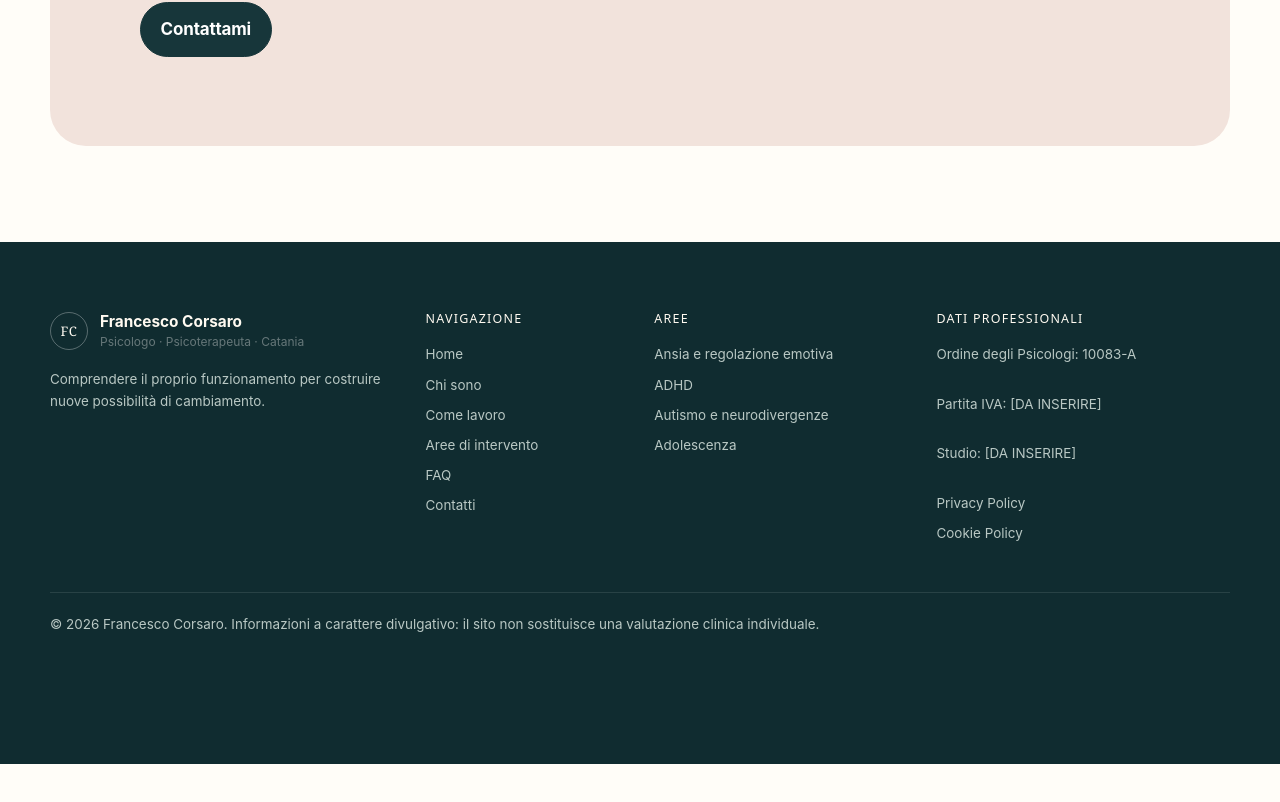
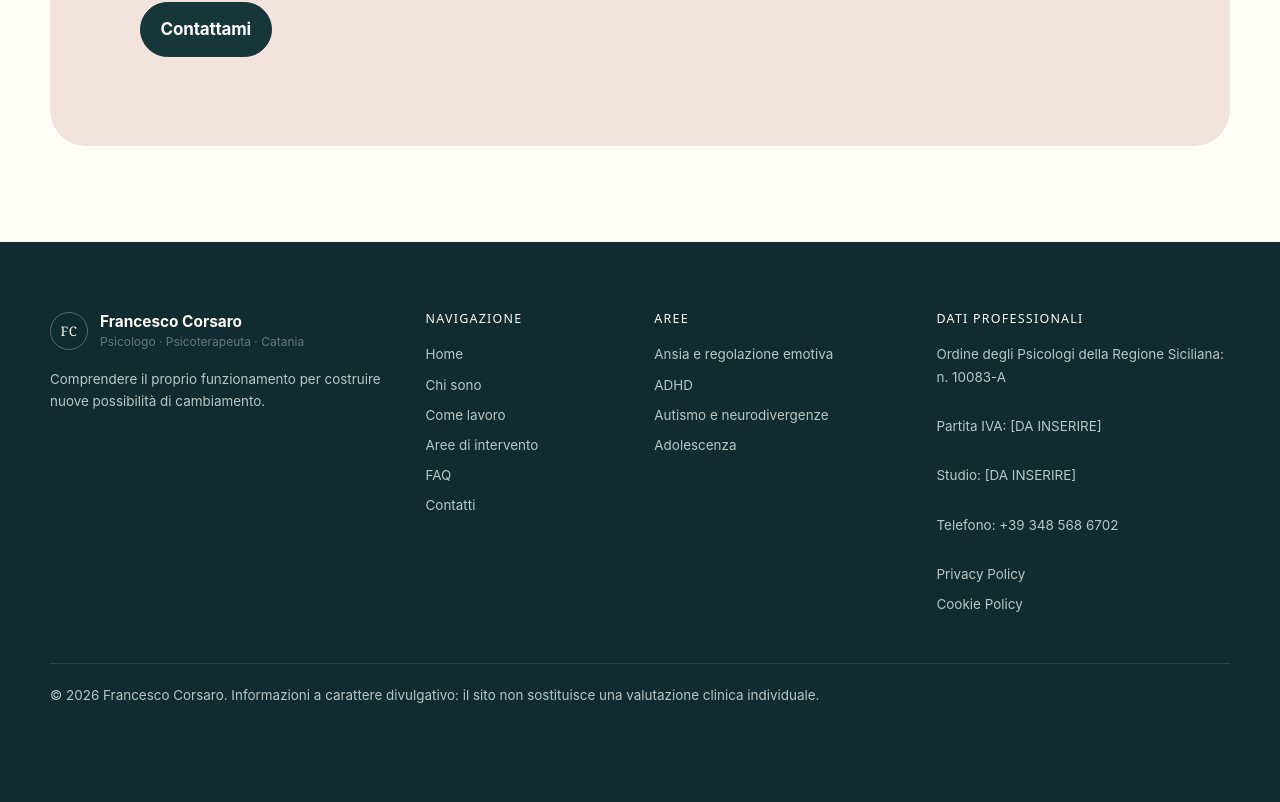
Before and after one commit to francesco-corsaro/francesco-corsaro-site, a Next.js app: page / in a window 1280 px wide. Shown: the part 6672-7474 px from the top of the page. Before the commit the page ends 7436 px from the top, so only its background shows below. Built offline with nearby package versions, Linux system fonts and the light colour scheme; no server answers.

Commit message:
Aggiorna footer con dati professionali reali

```diff
--- a/components/Footer.tsx
+++ b/components/Footer.tsx
@@ -13,9 +13,10 @@ export function Footer() {
         <div><h2 className="footer-heading">Aree</h2>{areas.slice(0,4).map(a => <Link key={a.href} href={a.href}>{a.title}</Link>)}</div>
         <div>
           <h2 className="footer-heading">Dati professionali</h2>
-          <p>Ordine degli Psicologi: {site.orderNumber}</p>
+          <p>Ordine degli Psicologi della Regione Siciliana: n. {site.orderNumber}</p>
           <p>Partita IVA: {site.vat}</p>
           <p>Studio: {site.address}</p>
+          <p>Telefono: <a href={site.phoneHref}>{site.phone}</a></p>
           <Link href="/privacy">Privacy Policy</Link>
           <Link href="/cookie-policy">Cookie Policy</Link>
         </div>
```
